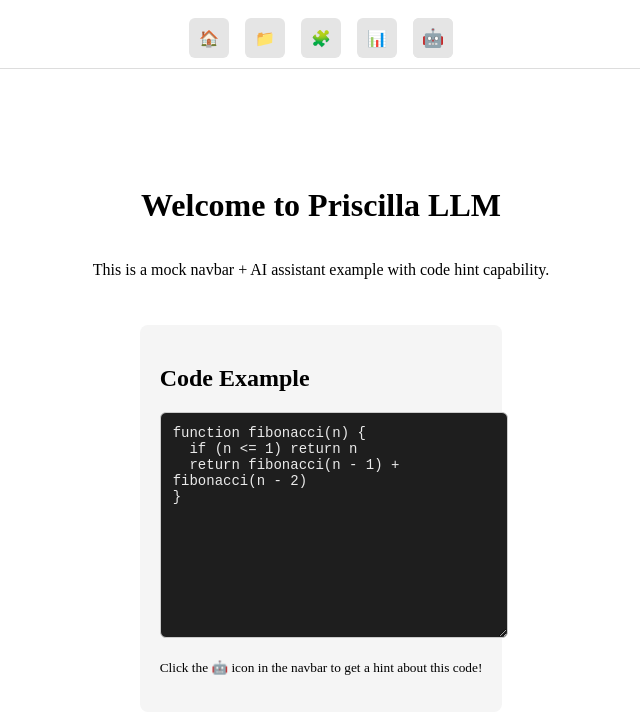
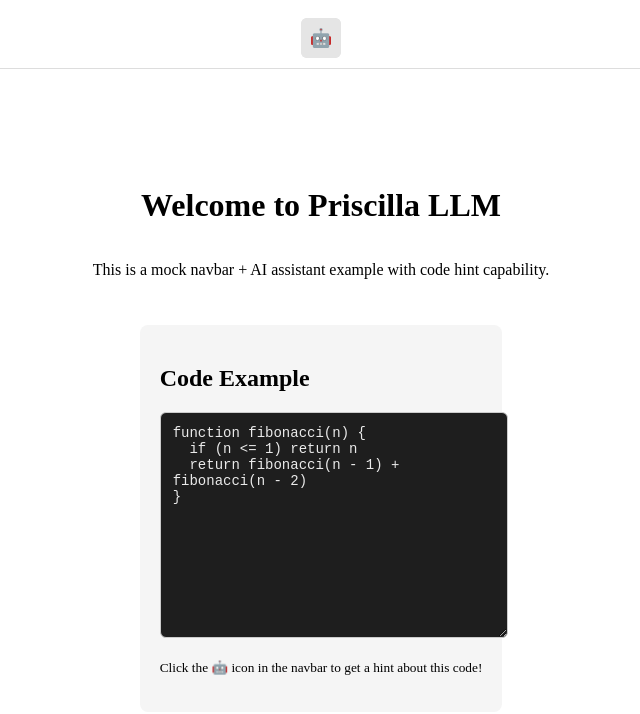
Before and after one commit to imtaki/VueJs-Bachelor-Thesis, a Vue app: page / in a window 1280 px wide. Shown: the top 714 px of the page, without its empty margins (319-959 px from the left). Built offline with nearby package versions, Linux system fonts and the light colour scheme; the HTML template or start-up script is replaced by a standard one.

Commit message:
refactor: remove navbar links
Removed navbar links mainly used for testing

```diff
--- a/src/App.vue
+++ b/src/App.vue
@@ -19,11 +19,6 @@ export default defineComponent({
   <div class="app-container">
     <nav class="navbar">
       <div class="nav-items">
-        <div class="nav-item">🏠</div>
-        <div class="nav-item">📁</div>
-        <div class="nav-item">🧩</div>
-        <div class="nav-item">📊</div>
-
         <div class="nav-item">
           <PriscillaAI xpath="//textarea[@id='code-block']" :chapterId="12" :programId="589" />
         </div>
```
